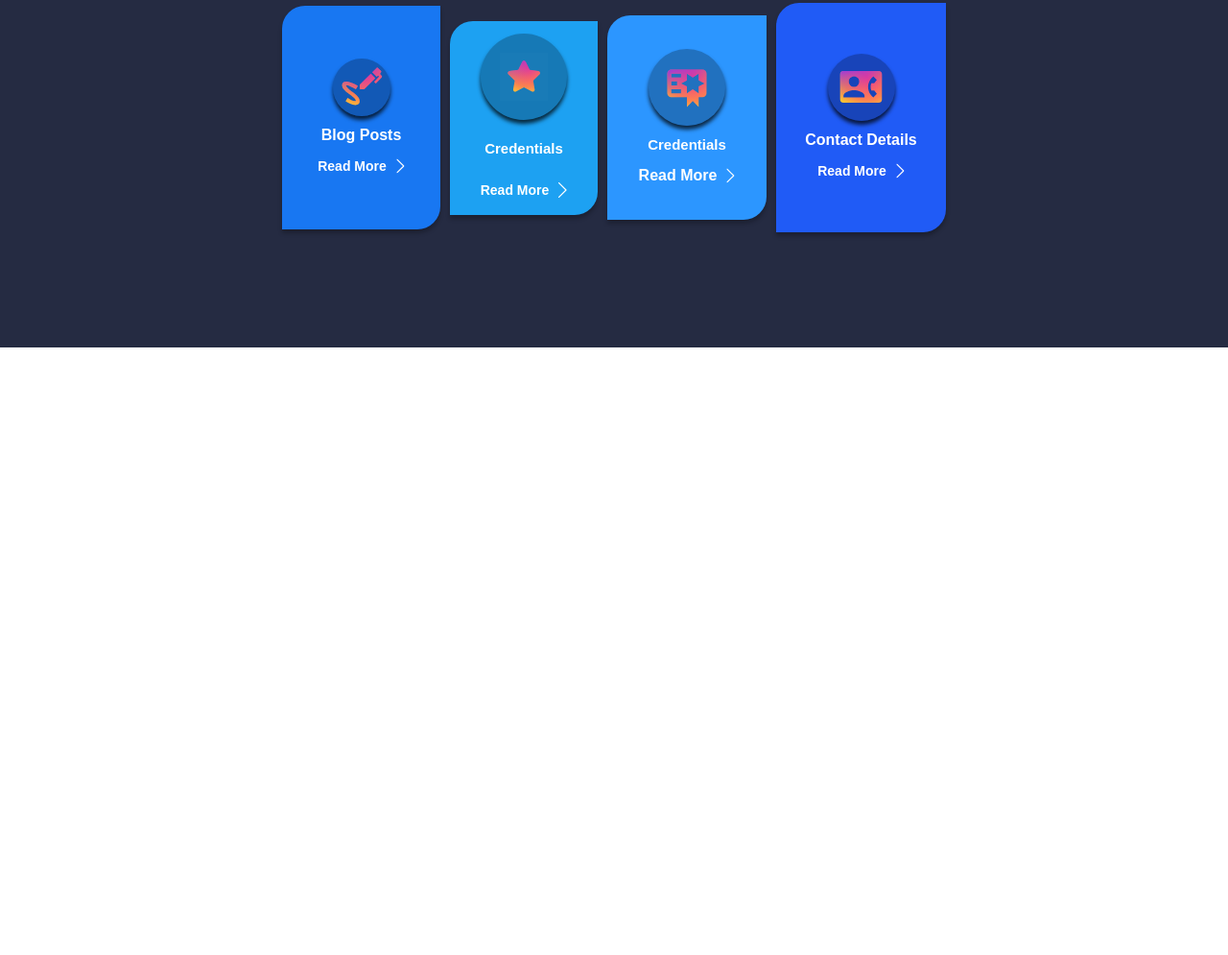
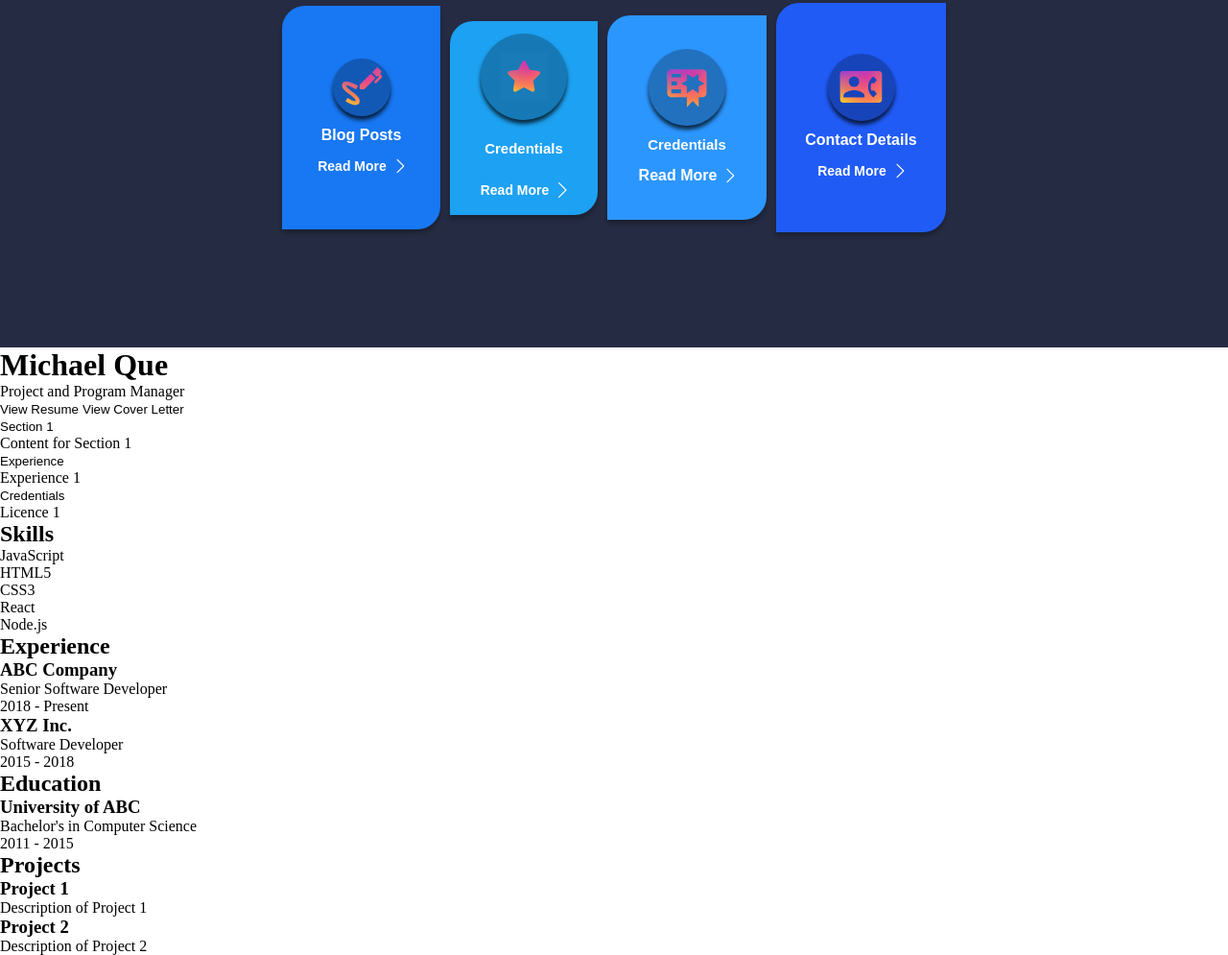
Before and after one commit to mrmichaelque/Online-Resume, a plain HTML site: page index.html in a window 1280 px wide. Shown: the part 485-1480 px from the top of the page at 96% size. Before the commit the page ends 847 px from the top, so only its background shows below. Drawn offline with Linux system fonts and the light colour scheme.

Commit message:
Update index.html

```diff
--- a/index.html
+++ b/index.html
@@ -1,12 +1,12 @@
 <!DOCTYPE html>
 <html lang="en">
-  <head>
+
+    <head>
     <meta charset="UTF-8" />
     <meta http-equiv="X-UA-Compatible" content="IE=edge" />
     <meta name="viewport" content="width=device-width, initial-scale=1.0" />
     <link rel="stylesheet" href="./vars.css" />
     <link rel="stylesheet" href="./style.css" />
-
     <style>
       a,
       button,
@@ -29,7 +29,7 @@
         -webkit-font-smoothing: antialiased;
       }
     </style>
-    <title>Document</title>
+   <title>Interactive Resume</title>
   </head>
   <body>
     <div class="screen-hero-section">
@@ -378,5 +378,80 @@
         </div>
       </div>
     </div>
-  </body>
+
+  <header>
+    <h1>Michael Que</h1>
+    <p>Project and Program Manager</p>
+    <button onclick="openPdf('resume.pdf')">View Resume</button>
+    <button onclick="openPdf('cover_letter.pdf')">View Cover Letter</button></br>
+  </header>
+  <div class="dropdown">
+  <button class="dropbtn">Section 1</button>
+  <div class="dropdown-content">
+    <p>Content for Section 1</p>
+  </div>
+</div>
+
+<div class="dropdown">
+  <button class="dropbtn">Experience</button>
+  <div class="dropdown-content">
+    <p>Experience 1</p>
+  </div>
+</div>
+
+<div class="dropdown">
+  <button class="dropbtn">Credentials</button>
+  <div class="dropdown-content">
+    <p>Licence 1</p>
+  </div>
+</div>
+
+  <section id="skills">
+    <h2>Skills</h2>
+    <ul>
+      <li>JavaScript</li>
+      <li>HTML5</li>
+      <li>CSS3</li>
+      <li>React</li>
+      <li>Node.js</li>
+    </ul>
+  </section>
+
+  <section id="experience">
+    <h2>Experience</h2>
+    <div class="job">
+      <h3>ABC Company</h3>
+      <p>Senior Software Developer</p>
+      <p>2018 - Present</p>
+    </div>
+    <div class="job">
+      <h3>XYZ Inc.</h3>
+      <p>Software Developer</p>
+      <p>2015 - 2018</p>
+    </div>
+  </section>
+
+  <section id="education">
+    <h2>Education</h2>
+    <div class="education">
+      <h3>University of ABC</h3>
+      <p>Bachelor's in Computer Science</p>
+      <p>2011 - 2015</p>
+    </div>
+  </section>
+
+  <section id="projects">
+    <h2>Projects</h2>
+    <div class="project">
+      <h3>Project 1</h3>
+      <p>Description of Project 1</p>
+    </div>
+    <div class="project">
+      <h3>Project 2</h3>
+      <p>Description of Project 2</p>
+    </div>
+  </section>
+
+  <script src="script.js"></script>
+</body>
 </html>
```
